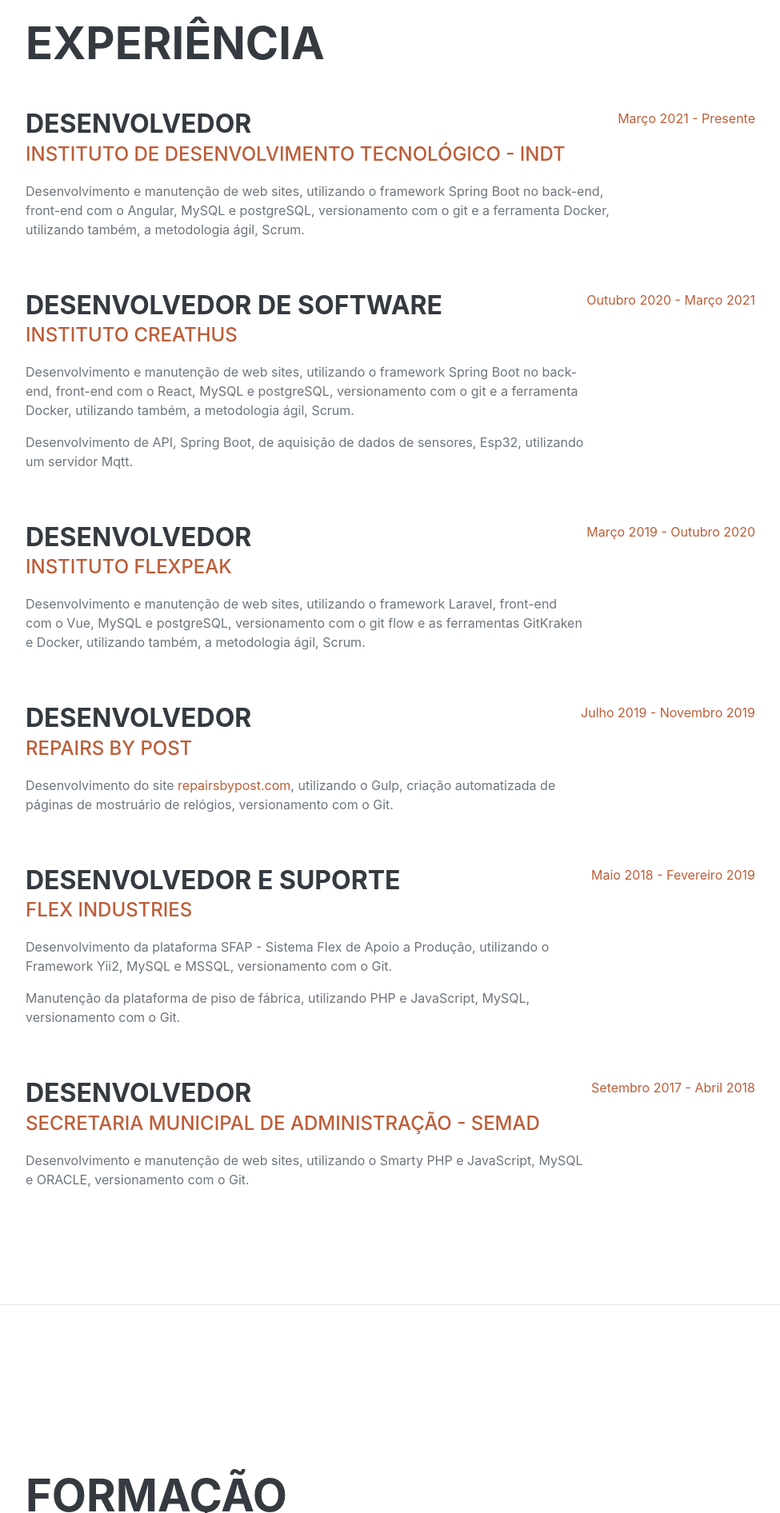
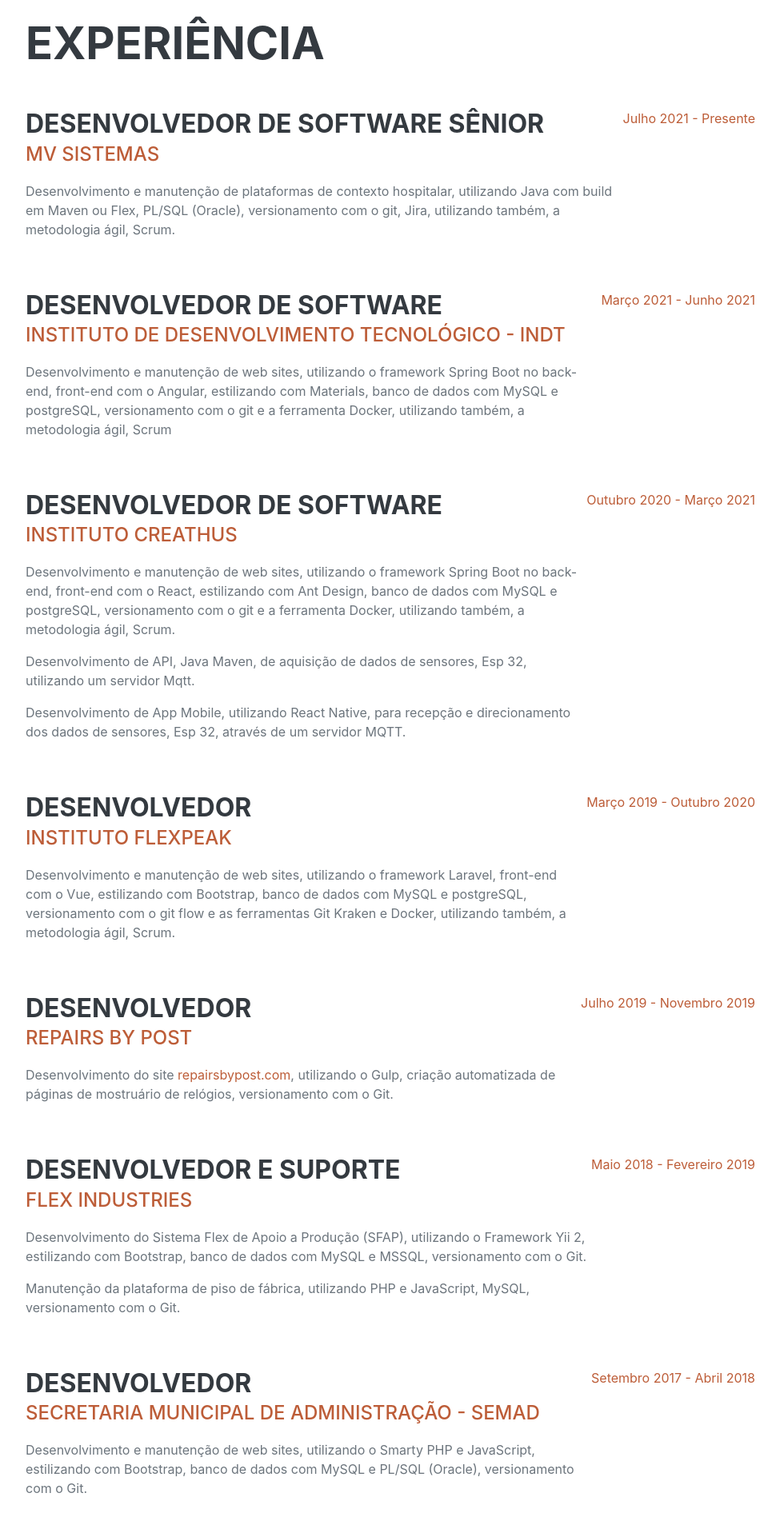
Before and after one commit to thiegobarros/thiegobarros.github.io, a plain HTML site: page index.html in a window 1280 px wide. Shown: the part 860-2752 px from the top of the page at 80% size, without its empty margins (288-1263 px from the left). Drawn offline with nearby package versions, Linux system fonts and the light colour scheme; a web font is replaced by a local one.

Commit message:
MV changes and new profile.

```diff
--- a/index.html
+++ b/index.html
@@ -20,7 +20,7 @@
         <nav class="navbar navbar-expand-lg navbar-dark bg-primary fixed-top" id="sideNav">
             <a class="navbar-brand js-scroll-trigger" href="#page-top">
                 <span class="d-block d-lg-none">Thiego Barros</span>
-                <span class="d-none d-lg-block"><img class="img-fluid img-profile rounded-circle mx-auto mb-2" src="assets/img/profile.jpg" alt="" /></span>
+                <span class="d-none d-lg-block"><img class="img-fluid img-profile rounded-circle mx-auto mb-2" src="assets/img/profile.jpeg" alt="" /></span>
             </a>
             <button class="navbar-toggler" type="button" data-toggle="collapse" data-target="#navbarSupportedContent" aria-controls="navbarSupportedContent" aria-expanded="false" aria-label="Toggle navigation"><span class="navbar-toggler-icon"></span></button>
             <div class="collapse navbar-collapse" id="navbarSupportedContent">
@@ -38,16 +38,15 @@
             <!-- About-->
             <section class="resume-section" id="about">
                 <div class="resume-section-content">
-                    <span class="d-block d-lg-none mb-5"><img class="img-fluid img-profile rounded-circle mx-auto mb-2" src="assets/img/profile.jpg" alt="" /></span>
+                    <span class="d-block d-lg-none mb-5"><img class="img-fluid img-profile rounded-circle mx-auto mb-2" src="assets/img/profile.jpeg" alt="" /></span>
                     <h1 class="mb-5 d-none d-lg-block">
                         Thiego
                         <span class="text-primary">Barros</span>
                     </h1>
                     <div class="subheading mb-5">
-                        <a href="mailto:name@email.com">thiegobarros@gmail.com</a>
-                         · (92) 98145-7296 <br>
-                        CEP: 69046-230 · Nº 213 · Conj. Ajuricaba · Alvorada <br>
-                        Manaus · Amazonas · Brasil
+                        <a href="mailto:name@email.com">thiegobarros@gmail.com</a> <br>
+                        Manaus · Amazonas · Brasil <br>
+                        +55 92 98145-7296
                     </div>
                     <p class="lead mb-5">Profissional do desenvolvimento de software, altamente competente, trabalhando em ambientes de produção desde 2017. Profundo conhecimento em APIs, interfaces e frameworks envolvendo PHP, Java e JavaScript.</p>
                     <div class="social-icons">
@@ -65,18 +64,39 @@
                     <h2 class="mb-5">Experiência</h2>
                     <div class="d-flex flex-column flex-md-row justify-content-between mb-5">
                         <div class="flex-grow-1">
-                            <h3 class="mb-0">Desenvolvedor</h3>
+                            <h3 class="mb-0">Desenvolvedor de Software Sênior</h3>
+                            <div class="subheading mb-3"><a href="https://www.mv.com.br/" target="_blank">MV Sistemas</a></div>
+                            <p>Desenvolvimento e manutenção de plataformas de contexto hospitalar, utilizando
+                                Java com build em Maven ou Flex, PL/SQL (Oracle), versionamento com o git, Jira,
+                                utilizando também, a metodologia ágil, Scrum.</p>
+                        </div>
+                        <div class="flex-shrink-0"><span class="text-primary">Julho 2021 - Presente</span></div>
+                    </div>
+                    <div class="d-flex flex-column flex-md-row justify-content-between mb-5">
+                        <div class="flex-grow-1">
+                            <h3 class="mb-0">Desenvolvedor de Software</h3>
                             <div class="subheading mb-3"><a href="https://www.indt.org.br/" target="_blank">Instituto de Desenvolvimento Tecnológico - INDT</a></div>
-                            <p>Desenvolvimento e manutenção de web sites, utilizando o framework Spring Boot no back-end, front-end com o Angular, MySQL e postgreSQL, versionamento com o git e a ferramenta Docker, utilizando também, a metodologia ágil, Scrum.</p>
+                            <p>Desenvolvimento e manutenção de web sites, utilizando o framework Spring Boot no
+                                back-end, front-end com o Angular, estilizando com Materials, banco de dados com
+                                MySQL e postgreSQL, versionamento com o git e a ferramenta Docker, utilizando
+                                também, a metodologia ágil, Scrum</p>
                         </div>
-                        <div class="flex-shrink-0"><span class="text-primary">Março 2021 - Presente</span></div>
+                        <div class="flex-shrink-0"><span class="text-primary">Março 2021 - Junho 2021</span></div>
                     </div>
                     <div class="d-flex flex-column flex-md-row justify-content-between mb-5">
                         <div class="flex-grow-1">
                             <h3 class="mb-0">Desenvolvedor de Software</h3>
                             <div class="subheading mb-3"><a href="https://creathus.org.br/" target="_blank">Instituto Creathus</a></div>
-                            <p>Desenvolvimento e manutenção de web sites, utilizando o framework Spring Boot no back-end, front-end com o React, MySQL e postgreSQL, versionamento com o git e a ferramenta Docker, utilizando também, a metodologia ágil, Scrum.</p>
-                            <p>Desenvolvimento de API, Spring Boot, de aquisição de dados de sensores, Esp32, utilizando um servidor Mqtt.</p>
+                            <p>Desenvolvimento e manutenção de web sites, utilizando o framework Spring Boot no
+                                back-end, front-end com o React, estilizando com Ant Design, banco de dados com
+                                MySQL e postgreSQL, versionamento com o git e a ferramenta Docker, utilizando
+                                também, a metodologia ágil, Scrum.</p>
+                            <p>Desenvolvimento de API, Java Maven, de aquisição de dados de sensores, Esp 32,
+                                utilizando um servidor Mqtt.
+                                </p>
+                            <p>Desenvolvimento de App Mobile, utilizando React Native, para recepção e
+                                direcionamento dos dados de sensores, Esp 32, através de um servidor MQTT.
+                                </p>
                         </div>
                         <div class="flex-shrink-0"><span class="text-primary">Outubro 2020 - Março 2021</span></div>
                     </div>
@@ -84,7 +104,11 @@
                         <div class="flex-grow-1">
                             <h3 class="mb-0">Desenvolvedor</h3>
                             <div class="subheading mb-3"><a href="https://flexpeak.com.br/ifpk/" target="_blank">Instituto Flexpeak</a></div>
-                            <p>Desenvolvimento e manutenção de web sites, utilizando o framework Laravel, front-end com o Vue, MySQL e postgreSQL, versionamento com o git flow e as ferramentas GitKraken e Docker, utilizando também, a metodologia ágil, Scrum.</p>
+                            <p>Desenvolvimento e manutenção de web sites, utilizando o framework Laravel,
+                                front-end com o Vue, estilizando com Bootstrap, banco de dados com MySQL e
+                                postgreSQL, versionamento com o git flow e as ferramentas Git Kraken e Docker,
+                                utilizando também, a metodologia ágil, Scrum.
+                                </p>
                         </div>
                         <div class="flex-shrink-0"><span class="text-primary">Março 2019 - Outubro 2020</span></div>
                     </div>
@@ -100,8 +124,13 @@
                         <div class="flex-grow-1">
                             <h3 class="mb-0">Desenvolvedor e Suporte</h3>
                             <div class="subheading mb-3"><a href="https://www.flex-am.com.br/" target="_blank">Flex Industries</a></div>
-                            <p>Desenvolvimento da plataforma SFAP - Sistema Flex de Apoio a Produção, utilizando o Framework Yii2, MySQL e MSSQL, versionamento com o Git.</p>
-                            <p>Manutenção da plataforma de piso de fábrica, utilizando PHP e JavaScript, MySQL, versionamento com o Git.</p>
+                            <p>Desenvolvimento do Sistema Flex de Apoio a Produção (SFAP), utilizando o
+                                Framework Yii 2, estilizando com Bootstrap, banco de dados com MySQL e MSSQL,
+                                versionamento com o Git.
+                                </p>
+                            <p>Manutenção da plataforma de piso de fábrica, utilizando PHP e JavaScript, MySQL,
+                                versionamento com o Git.
+                                </p>
                         </div>
                         <div class="flex-shrink-0"><span class="text-primary">Maio 2018 - Fevereiro 2019</span></div>
                     </div>
@@ -109,7 +138,10 @@
                         <div class="flex-grow-1">
                             <h3 class="mb-0">Desenvolvedor</h3>
                             <div class="subheading mb-3"><a href="https://semad.manaus.am.gov.br/" target="_blank">Secretaria Municipal de Administração - SEMAD</a></div>
-                            <p>Desenvolvimento e manutenção de web sites, utilizando o Smarty PHP e JavaScript, MySQL e ORACLE, versionamento com o Git.</p>
+                            <p>Desenvolvimento e manutenção de web sites, utilizando o Smarty PHP e JavaScript,
+                                estilizando com Bootstrap, banco de dados com MySQL e PL/SQL (Oracle),
+                                versionamento com o Git.
+                                </p>
                         </div>
                         <div class="flex-shrink-0"><span class="text-primary">Setembro 2017 - Abril 2018</span></div>
                     </div>
@@ -125,9 +157,9 @@
                             <h3 class="mb-0">Universidade Federal do Amazonas</h3>
                             <div class="subheading mb-3">Engenharia de Software</div>
                             <ul>
-                                <li>Participante no desenvolvimento do <a href="http://numeros.icomp.ufam.edu.br/" target="_blank">ICOMP Números</a>, utilizando Yii2 framework, MySQL, Git e a metodologia Scrum. Desenvolvido na disciplina de “Prática em Análise e Projetos de Sistemas” do 6º período do curso de Sistemas de Informação/Engenharia de Software (2017);</li>
+                                <li>Participante no desenvolvimento do <a href="http://numeros.icomp.ufam.edu.br/" target="_blank">ICOMP Números</a>, utilizando Yii2 framework, estilizando com Bootstrap, banco de dados com MySQL, Git e a metodologia Scrum. Desenvolvido na disciplina de “Prática em Análise e Projetos de Sistemas” do 6º período do curso de Sistemas de Informação/Engenharia de Software (2017);</li>
                                 <li>Monitoria em Laboratório de Programação B sob a orientação do Professor Raimundo Barreto (2017);</li>
-                                <li>Participante do Projeto Samsung School vinculado à UFAM (2016).</li>
+                                <li>Participante do Projeto SIGNAL - System for Intelligent engagement analysis in digital education context, Projeto certificado pela empresa Samsung Instituto de Desenvolvimento para a Informática (2016).</li>
                             </ul>
                         </div>
                         <div class="flex-shrink-0"><span class="text-primary">2015 - Atual</span></div>
```
Also changed, not shown: assets/img/profile.jpg (deleted).
